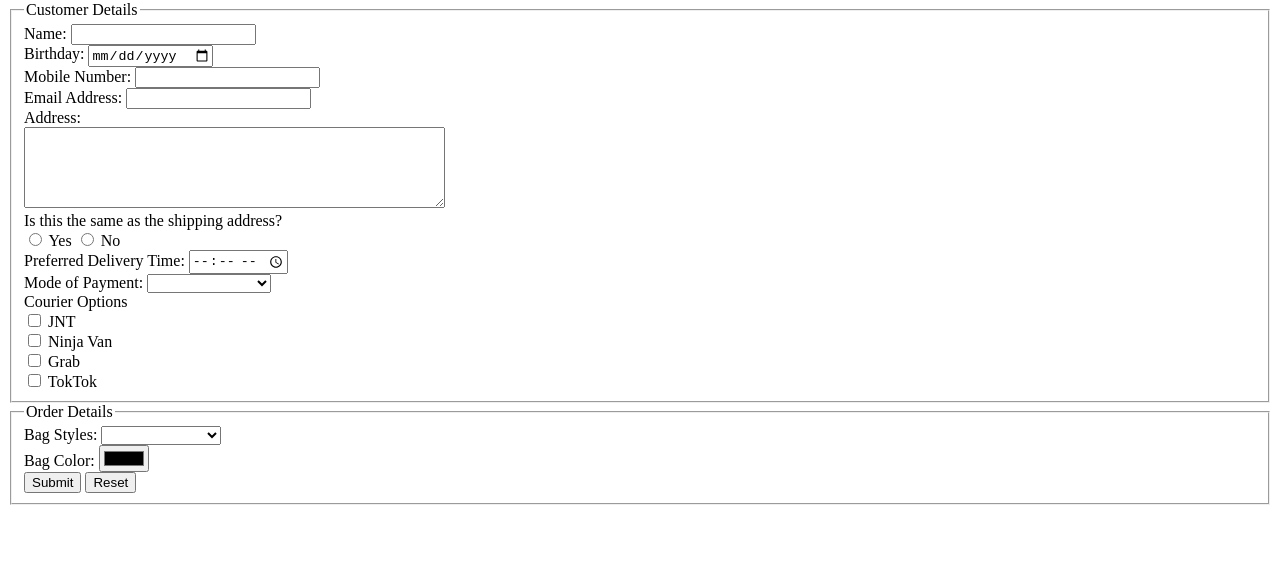
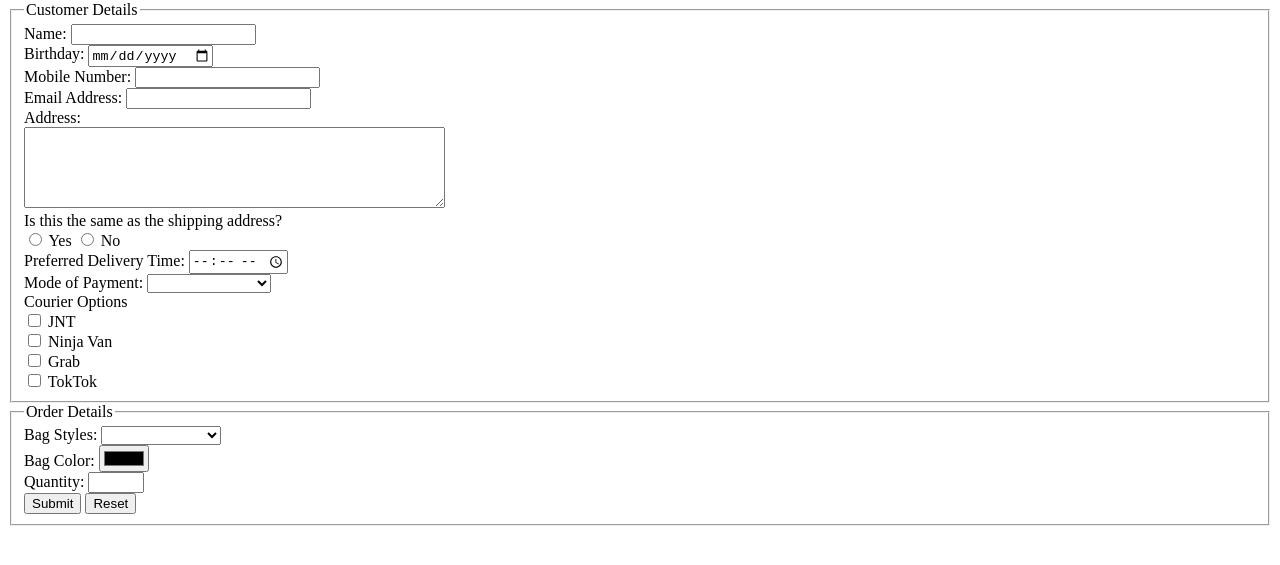
Before and after one commit to kennethtegrado/cmsc12-projects, a plain HTML site: page Main Exercises/TEGRADOK_exer8/index.html in a window 1280 px wide. Shown: the part 79-644 px from the top of the page. Drawn offline with Linux system fonts and the light colour scheme.

Commit message:
init quantity input

```diff
--- a/Main Exercises/TEGRADOK_exer8/index.html
+++ b/Main Exercises/TEGRADOK_exer8/index.html
@@ -195,6 +195,21 @@
               <label for="color">Bag Color: </label>
               <input type="color" />
             </div>
+
+            <!-- Container for quantity -->
+            <div>
+              <label for="quantity">Quantity: </label>
+              <input
+                type="number"
+                name="quantity"
+                id="quantity"
+                min="1"
+                max="10"
+                required
+                oninvalid="this.setCustomValidity('Invalid Quantity! Number of Items Should Be 1-10')"
+                oninput="setCustomValidity('')"
+              />
+            </div>
             <input type="submit" />
             <input type="reset" />
           </fieldset>
```
